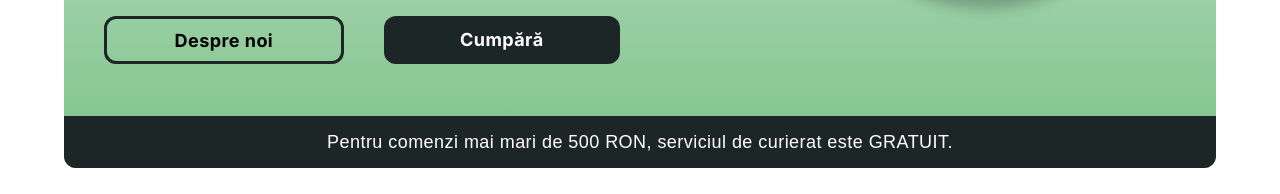
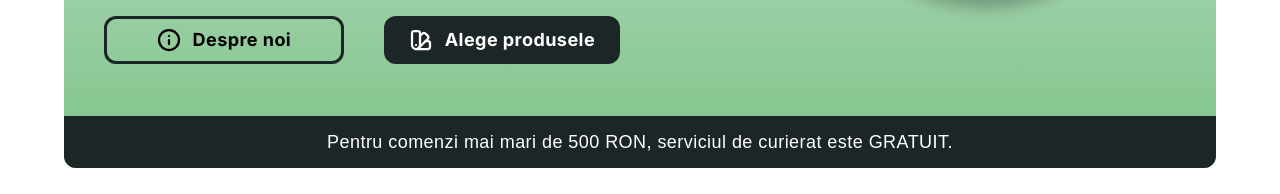
Before and after one commit to Glassto/welovepacks, a website: page index.html in a window 1280 px wide. Shown: the part 416-610 px from the top of the page. Drawn offline with nearby package versions, Linux system fonts and the light colour scheme; a web font is replaced by a local one.

Commit message:
Add files via upload

```diff
--- a/index.html
+++ b/index.html
@@ -99,8 +99,14 @@
             <p class="sm:max-w-full phoneL:max-w-96 mt-4 text-balance font-display font-medium md:text-lg phoneS:text-[14px] leading-snug text-xs phoneS:items-center sm:text-start phoneS:text-center"><span class="font-bold ">WeLovePacks</span> furnizează materiale de unică folosință la prețuri avantajoase pentru restaurante, catering, pensiuni, fast-food-uri ș.a. dar și persoanelor fizice.</p>
           </div>
           <div class="flex phoneM:flex-row phoneM:items-center phoneS:items-start sm:gap-10 phoneS:gap-4 mb-16 mt-8">
-            <button class="w-full h-12 bg-transparent border-solid border-[3px] border-main-blue rounded-xl px-5 py-2 font-display font-bold lg:text-lg tracking-wide ring-1 ring-transparent hover:ring-main-blue" onclick="scrollToDiv('aboutDiv')">Despre noi</button>
-            <button class="w-full h-12 bg-main-blue border-none rounded-xl px-5 py-2 font-display font-bold lg:text-lg text-white tracking-wide ring-1 ring-transparent hover:ring-main-blue">Cumpără</button>
+            <button class="flex items-center justify-center gap-3 w-full h-12 bg-transparent border-solid border-[3px] border-main-blue rounded-xl px-5 py-2 lg:text-lg tracking-wide ring-1 ring-transparent hover:ring-main-blue" onclick="scrollToDiv('aboutDiv')">
+              <img src="img/icons/about.svg" alt="">
+              <p class="font-display font-bold">Despre noi</p>
+            </button>
+            <button class="flex items-center justify-center gap-3 w-full h-12 bg-main-blue border-none rounded-xl px-5 py-2 font-display font-bold lg:text-lg text-white tracking-wide ring-1 ring-transparent hover:ring-main-blue">
+              <img src="img/icons/choose.svg" alt="">
+              <p class="font-display font-bold">Alege produsele</p>
+            </button>
           </div>
         </div>
         <div class="sm:flex items-center justify-center relative w-80 h-80 mr-8 phoneS:hidden">
```
Also changed, not shown: img/icons/about.svg (added), img/icons/choose.svg (added).
